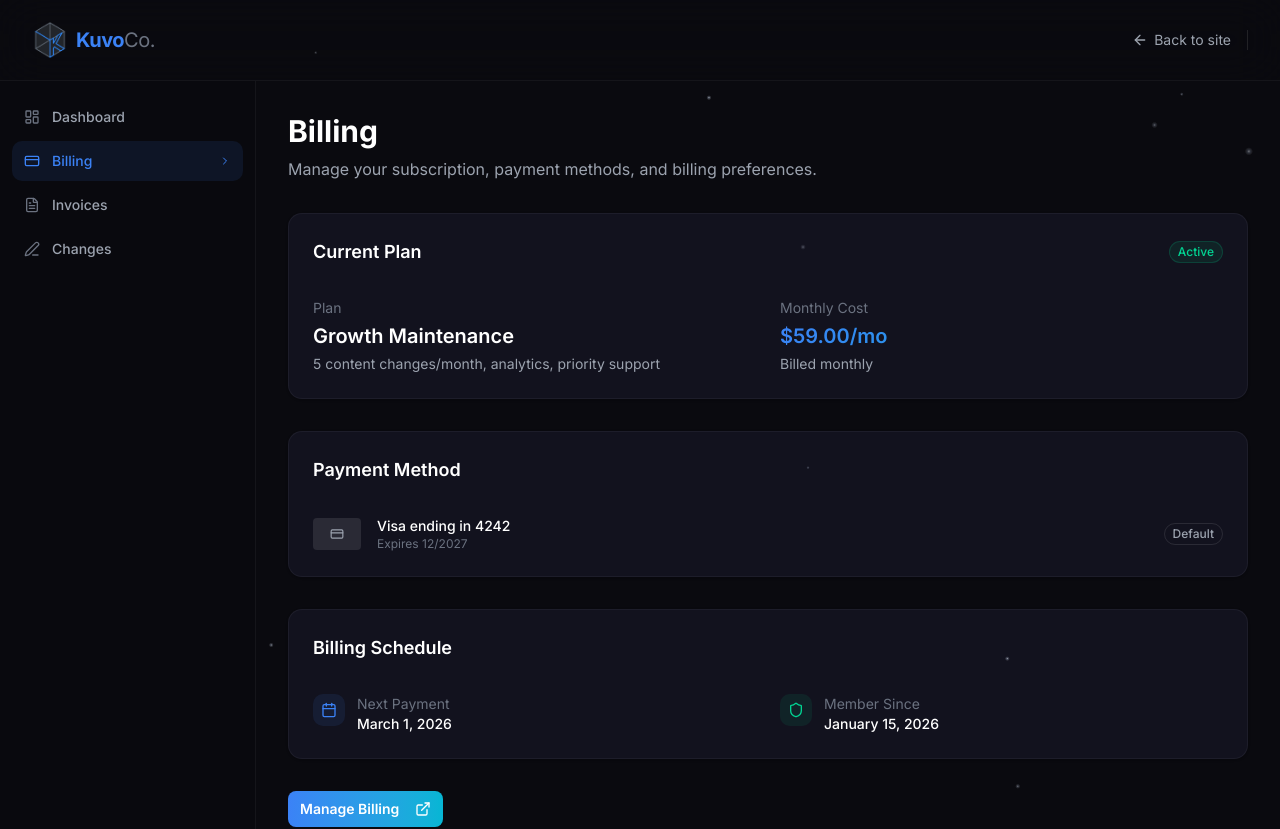
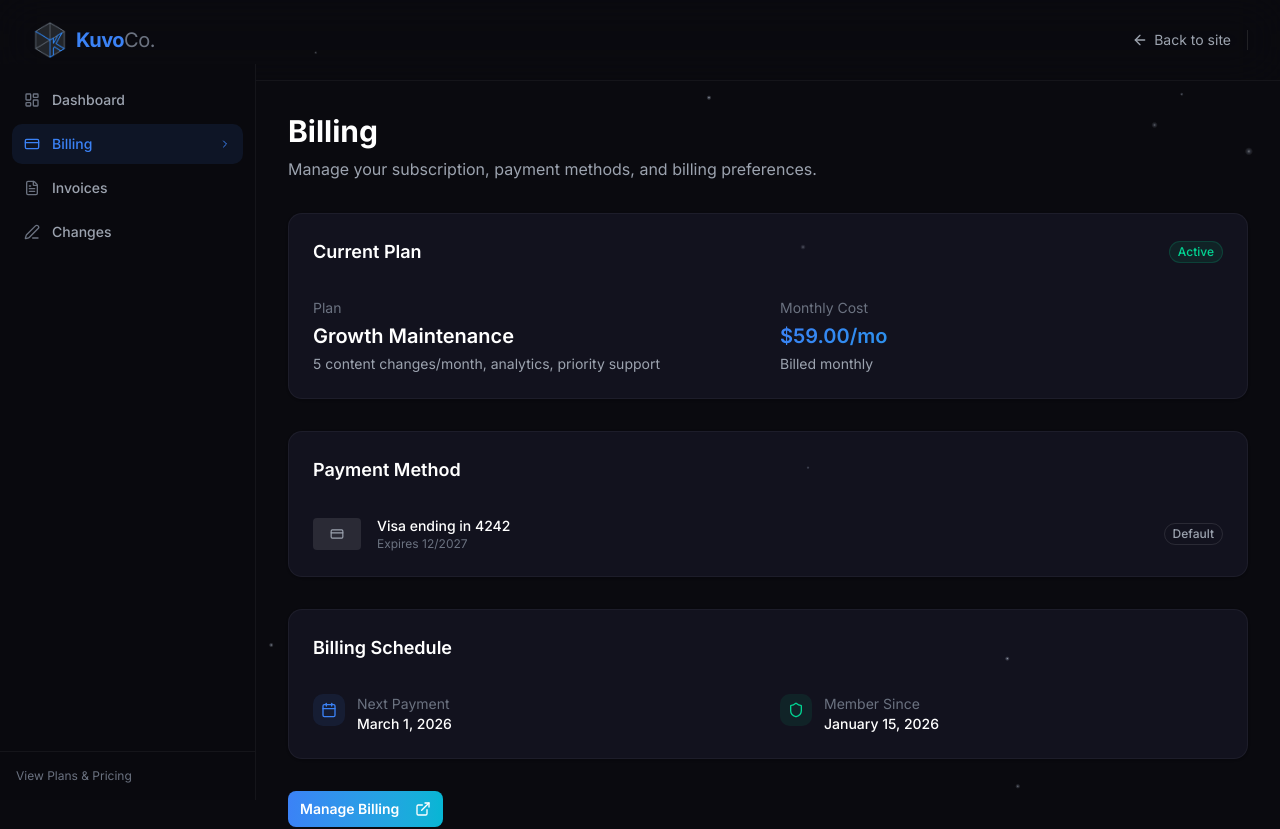
Before and after one commit to LeoValdi64/kuvoco-website, a Next.js app: page /portal/billing in a window 1280 px wide. Shown: the top 829 px of the page. Built offline with nearby package versions, Linux system fonts and the light colour scheme.

Commit message:
fix: restore fixed sidebar in portal

```diff
--- a/src/app/portal/layout.tsx
+++ b/src/app/portal/layout.tsx
@@ -50,7 +50,7 @@ export default function PortalLayout({
       {/* Desktop Sidebar + Content */}
       <div className="flex">
         {/* Sidebar — Desktop */}
-        <aside className="hidden md:flex w-64 flex-col min-h-[calc(100vh-4rem)] border-r border-white/5 bg-[#0A0A0F]/95 backdrop-blur-sm z-40 flex-shrink-0">
+        <aside className="hidden md:flex w-64 flex-col fixed top-16 left-0 bottom-0 border-r border-white/5 bg-[#0A0A0F]/95 backdrop-blur-sm z-40">
           <nav className="flex-1 px-3 py-4 space-y-1">
             {sidebarLinks.map((link) => {
               const isActive =
@@ -96,7 +96,7 @@ export default function PortalLayout({
         </aside>
 
         {/* Main Content */}
-        <main className="flex-1 min-h-[calc(100vh-5rem)] pb-20 md:pb-0">
+        <main className="flex-1 md:ml-64 min-h-[calc(100vh-5rem)] pb-20 md:pb-0">
           <motion.div
             initial={{ opacity: 0, y: 10 }}
             animate={{ opacity: 1, y: 0 }}
```
